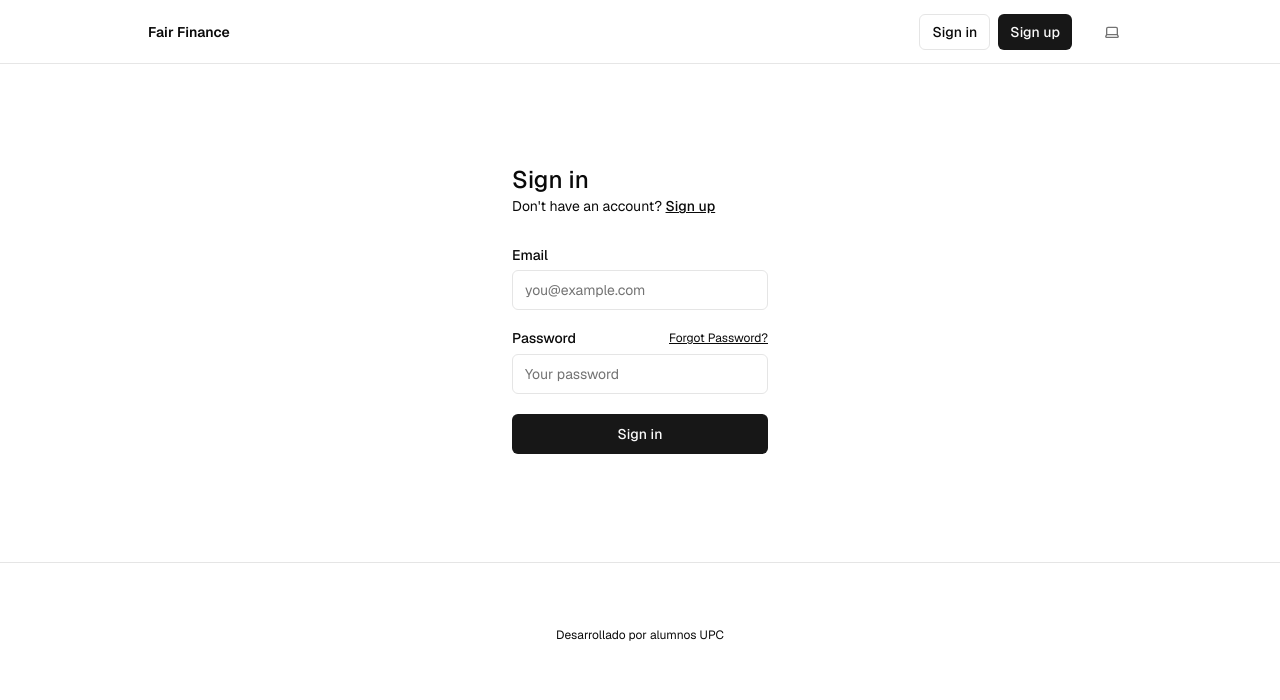
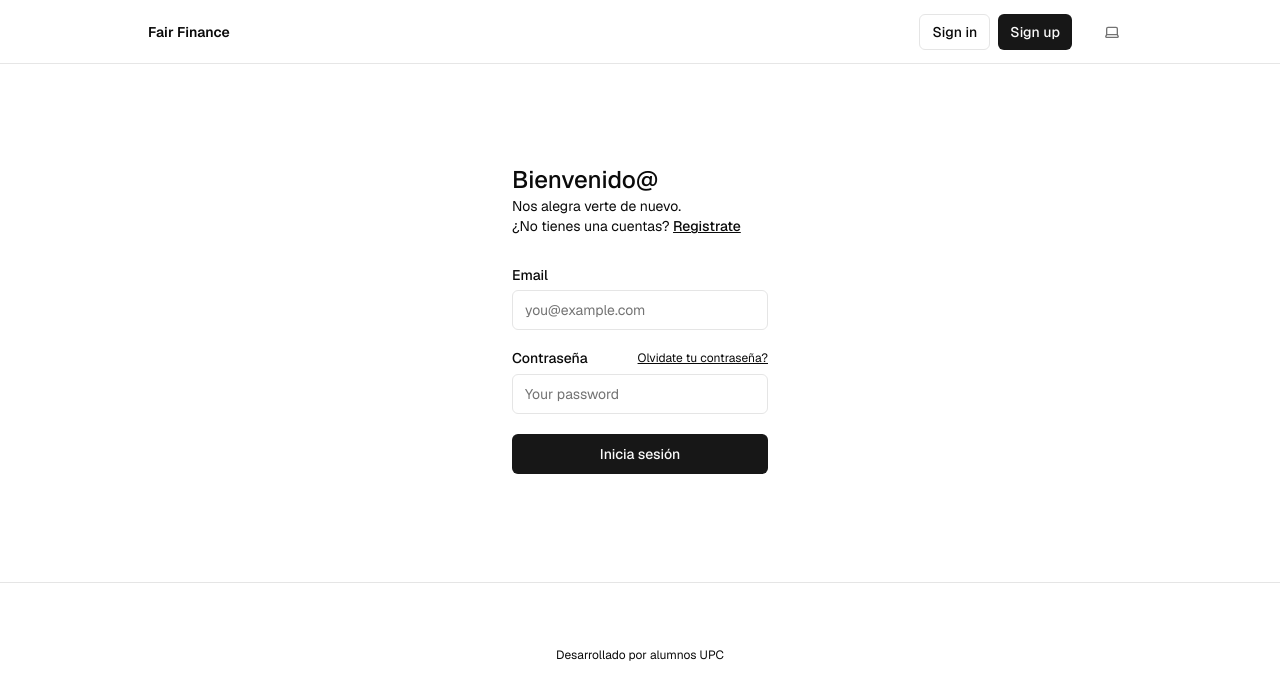
Before and after one commit to FairFinance-Grupo-6/FairFinance, a Next.js app: page /sign-in in a window 1280 px wide. Shown: the top 700 px of the page. Built offline with nearby package versions, Linux system fonts and the light colour scheme; no server answers.

Commit message:
update(login): logins style

```diff
--- a/src/app/(auth-pages)/sign-in/page.tsx
+++ b/src/app/(auth-pages)/sign-in/page.tsx
@@ -8,23 +8,26 @@ import Link from "next/link";
 export default function Login({ searchParams }: { searchParams: Message }) {
   return (
     <form className="flex-1 flex flex-col min-w-64">
-      <h1 className="text-2xl font-medium">Sign in</h1>
+      <h1 className="text-2xl font-medium">Bienvenido@</h1>
       <p className="text-sm text-foreground">
-        Don't have an account?{" "}
+        Nos alegra verte de nuevo.
+      </p>
+      <p className="text-sm text-foreground">
+        ¿No tienes una cuentas?{" "}
         <Link className="text-foreground font-medium underline" href="/sign-up">
-          Sign up
+          Registrate
         </Link>
       </p>
       <div className="flex flex-col gap-2 [&>input]:mb-3 mt-8">
         <Label htmlFor="email">Email</Label>
         <Input name="email" placeholder="you@example.com" required />
         <div className="flex justify-between items-center">
-          <Label htmlFor="password">Password</Label>
+          <Label htmlFor="password">Contraseña</Label>
           <Link
             className="text-xs text-foreground underline"
             href="/forgot-password"
           >
-            Forgot Password?
+            Olvidate tu contraseña?
           </Link>
         </div>
         <Input
@@ -33,8 +36,8 @@ export default function Login({ searchParams }: { searchParams: Message }) {
           placeholder="Your password"
           required
         />
-        <SubmitButton pendingText="Signing In..." formAction={signInAction}>
-          Sign in
+        <SubmitButton pendingText="Iniciando sesión..." formAction={signInAction}>
+          Inicia sesión
         </SubmitButton>
         <FormMessage message={searchParams} />
       </div>
--- a/src/app/(auth-pages)/sign-up/page.tsx
+++ b/src/app/(auth-pages)/sign-up/page.tsx
@@ -105,7 +105,7 @@ export default function Signup({ searchParams }: { searchParams: Message }) {
             <Input
               type="email"
               name="email"
-              placeholder="you@example.com"
+              placeholder="Tucorreo@ejemplo.com"
               value={formData.email}
               onChange={handleChange}
               required
@@ -164,7 +164,6 @@ export default function Signup({ searchParams }: { searchParams: Message }) {
             onChange={handleChange}
             minLength={6}
             required
-            className="w-full p-3 bg-white text-black rounded-lg border"
           />
           <button
             type="button"
@@ -191,7 +190,7 @@ export default function Signup({ searchParams }: { searchParams: Message }) {
           </Link>
         </p>
 
-        <p className="mt-2 text-center text-white">
+        <p className="text-sm text text-foreground mb-4">
           <input type="checkbox" required /> Reconozco que he leído los{" "}
           <Link href="/terms" className="underline font-medium text-[#FF5035]">
             términos y condiciones
--- a/src/app/globals.css
+++ b/src/app/globals.css
@@ -4,7 +4,8 @@
 
 @layer base {
   :root {
-    --background: 0 0% 100%;
+    --background-image: url('shared/bg-base.png');
+    --background-color: rgb(0, 0, 0);
     --foreground: 0 0% 3.9%;
     --card: 0 0% 100%;
     --card-foreground: 0 0% 3.9%;
```
Also changed, not shown: src/app/shared/bg-base.png (added).
